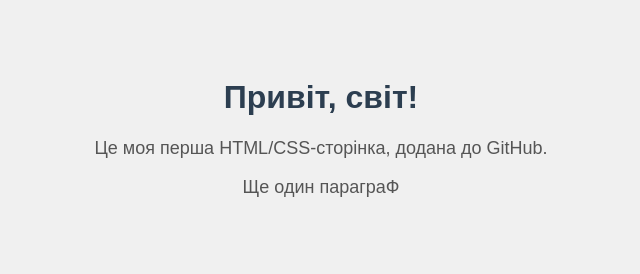
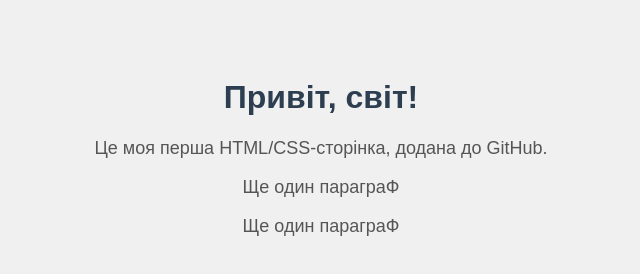
Before and after one commit to Reviconas/LabWork4, a plain HTML site: page index.html in a window 1280 px wide. Shown: the whole page, without its empty margins (319-959 px from the left). Drawn offline with Linux system fonts and the light colour scheme.

Commit message:
New line

```diff
--- a/index.html
+++ b/index.html
@@ -23,5 +23,6 @@
     <h1>Привіт, світ!</h1>
     <p>Це моя перша HTML/CSS-сторінка, додана до GitHub.</p>
     <p>Ще один параграФ</p>
+    <p>Ще один параграФ</p>
 </body>
 </html>
```
